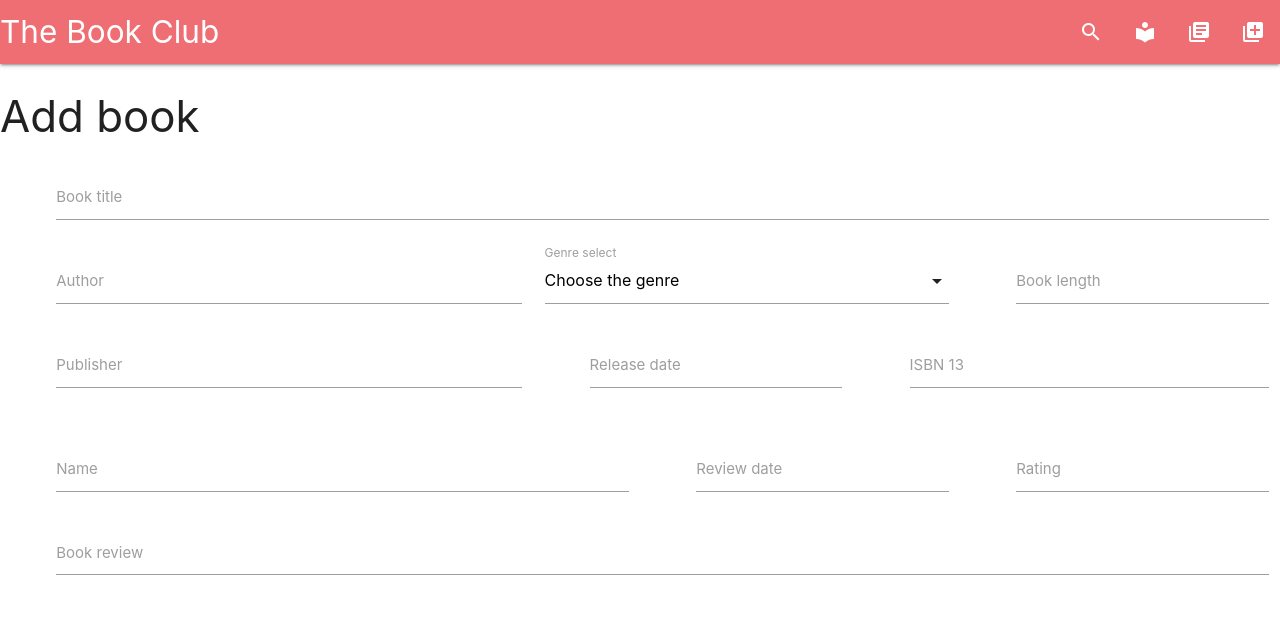
After one commit to benm4ckenzie/assignment-three, a Flask app: page /add_book in a window 1280 px wide. The commit adds this page. Shown: the top 623 px of the page. Run offline with Flask 2, Linux system fonts and the light colour scheme; some libraries are stand-ins or nearby versions.

Commit message:
added addbook page with input fields and added details to accordion feature in library

```diff
--- a/app.py
+++ b/app.py
@@ -23,6 +23,11 @@ def home():
     return render_template('home.html')
 
 
+@app.route('/add_book')
+def add_book():
+    return render_template('addbook.html')
+
+
 if __name__ == '__main__':
     app.run(host=os.environ.get('IP'),
     port=int(os.environ.get('PORT')),
--- /dev/null
+++ b/templates/addbook.html
@@ -0,0 +1,76 @@
+{% extends 'index.html' %}
+{% block content %}
+
+<h3>Add book</h3>
+
+<div class="row">
+	<div action="" method="POST" class="col s12">
+		<div class="row">
+			<div class="input-field col s12">
+				<i class="material-icons prefix">name</i>
+				<input id="book_title" name="book_title" type="text" class="autocomplete">
+				<label for="autocomplete-input">Book title</label>
+			</div>
+			<div class="input-field col s5">
+				<i class="material-icons prefix">author</i>
+				<input id="author_name" name="author_name" type="text" class="autocomplete">
+				<label for="autocomplete-input">Author</label>
+			</div>
+			<div class="input-field col s4">
+				<select>
+                    <option value="" disabled selected>Choose the genre</option>
+                    <option value="1">Option 1</option>
+                    <option value="2">Option 2</option>
+                    <option value="3">Option 3</option>
+                </select>
+				<label>Genre select</label>
+			</div>
+			<div class="input-field col s3">
+				<i class="material-icons prefix">author</i>
+				<input id="book_length" name="book_length" type="text" class="autocomplete">
+				<label for="autocomplete-input">Book length</label>
+			</div>
+			<div class="input-field col s5">
+				<i class="material-icons prefix">name</i>
+				<input id="publisher_name" name="publisher_name" type="text" class="autocomplete">
+				<label for="autocomplete-input">Publisher</label>
+			</div>
+			<div class="input-field col s3">
+				<i class="material-icons prefix">name</i>
+				<input id="release_date" name="release_date" type="text" class="autocomplete">
+				<label for="autocomplete-input">Release date</label>
+			</div>
+			<div class="input-field col s4">
+				<i class="material-icons prefix">name</i>
+				<input id="isbn_13" name="isbn_13" type="text" class="autocomplete">
+				<label for="autocomplete-input">ISBN 13</label>
+			</div>
+		</div>
+		<div class="row">
+			<div class="input-field col s6">
+				<i class="material-icons prefix">author</i>
+				<input id="reader_name" name="reader_name" type="text" class="autocomplete">
+				<label for="autocomplete-input">Name</label>
+			</div>
+			<div class="input-field col s3">
+				<i class="material-icons prefix">name</i>
+				<input id="reader_review_date" name="reader_review_date" type="text" class="autocomplete">
+				<label for="autocomplete-input">Review date</label>
+			</div>
+			<div class="input-field col s3">
+				<i class="material-icons prefix">name</i>
+				<input id="reader_rating" name="reader_rating" type="text" class="autocomplete">
+				<label for="autocomplete-input">Rating</label>
+			</div>
+
+			<div class="input-field col s12">
+				<i class="material-icons prefix">author</i>
+				<textarea id="reader_comment" name="reader_comment" class="materialize-textarea"></textarea>
+				<label for="autocomplete-input">Book review</label>
+			</div>
+		</div>
+	</div>
+</div>
+
+
+{% endblock %}
--- a/templates/index.html
+++ b/templates/index.html
@@ -33,10 +33,12 @@
 		</nav>
 	</div>
 
-	<h1>This is a test</h1>
 
-	{% block content %}
-	{% endblock %}
+			{% block content %}
+			{% endblock %}
+
+
+
 	<script src="https://cdnjs.cloudflare.com/ajax/libs/jquery/3.4.1/jquery.min.js"></script>
 	<script src="https://cdnjs.cloudflare.com/ajax/libs/materialize/1.0.0/js/materialize.min.js"></script>
 	<script type="text/javascript">
@@ -44,6 +46,7 @@
 	        $('.collapsible').collapsible();
             $('.dropdown-trigger').dropdown();
             $('.slider').slider();
+            $('select').formSelect();
             });
 	</script>
 </body>
```
Also changed, not shown: static/css/style.css (+14 -0 lines), templates/home.html (+10 -10 lines), templates/library.html (+39 -10 lines).
